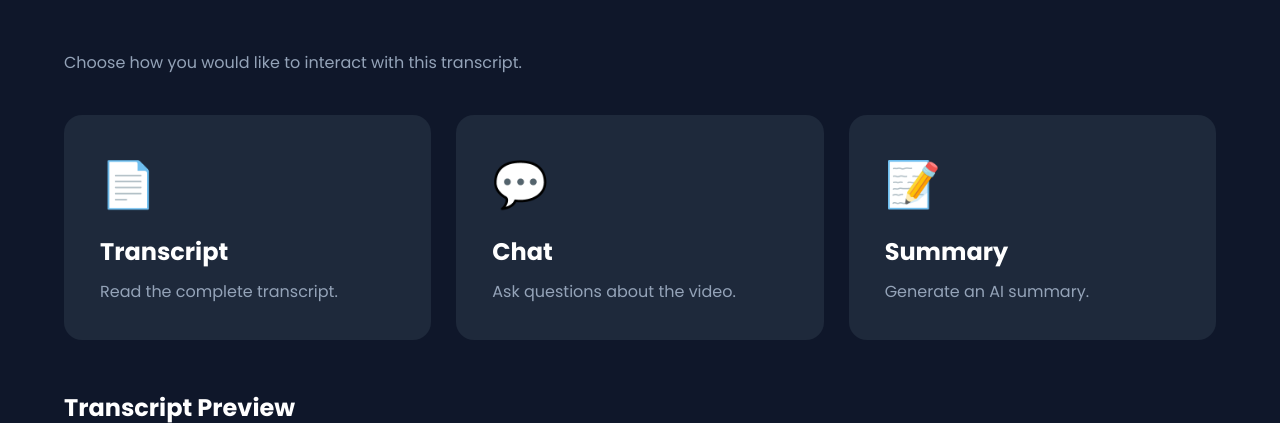
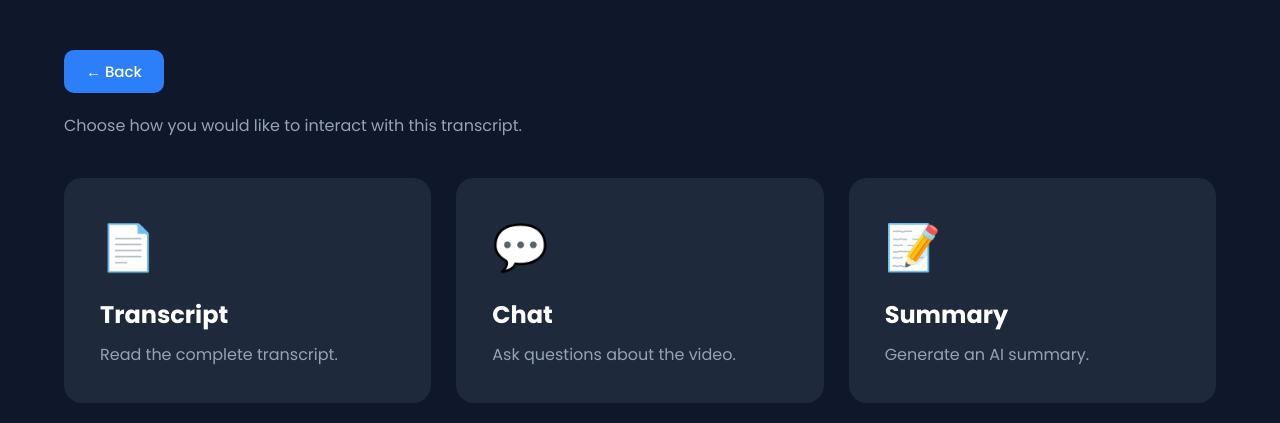
Before and after one commit to rajveer0104/AI-Video-Analyser, a Django app: template aianalyzer/analysis/templates/analysis/index.html in a window 1280 px wide. Shown: the part 85-508 px from the top of the page. Run offline with Django 5.2, Linux system fonts and the light colour scheme; the template is opened without the code that fills it, so the values that code supplies are empty.

Commit message:
Added back button

```diff
--- a/aianalyzer/analysis/static/analysis/css/style.css
+++ b/aianalyzer/analysis/static/analysis/css/style.css
@@ -49,7 +49,7 @@ header{
 
     font-weight:700;
 
-    color:#60a5fa;
+    color:#5c9eee;
 
 }
 
@@ -210,3 +210,23 @@ header{
     transform:scale(1.03);
 
 }
+.back-container {
+    margin: 20px 0;
+}
+
+.back-btn {
+    background: #2d7ff9;
+    color: white;
+    border: none;
+    padding: 10px 22px;
+    border-radius: 10px;
+    font-size: 15px;
+    font-weight: 500;
+    cursor: pointer;
+    transition: 0.3s;
+}
+
+.back-btn:hover {
+    background: #1d6fe5;
+    transform: translateY(-2px);
+}
--- a/aianalyzer/analysis/templates/analysis/index.html
+++ b/aianalyzer/analysis/templates/analysis/index.html
@@ -32,7 +32,11 @@
         </div>
 
     </header>
-
+    <div class="back-container">
+    <button onclick="history.back()" class="back-btn">
+        ← Back
+    </button>
+</div>
 
     <section class="video-info">
 
```
